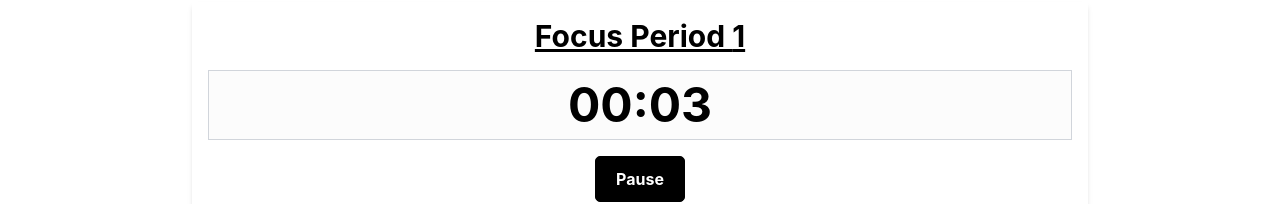
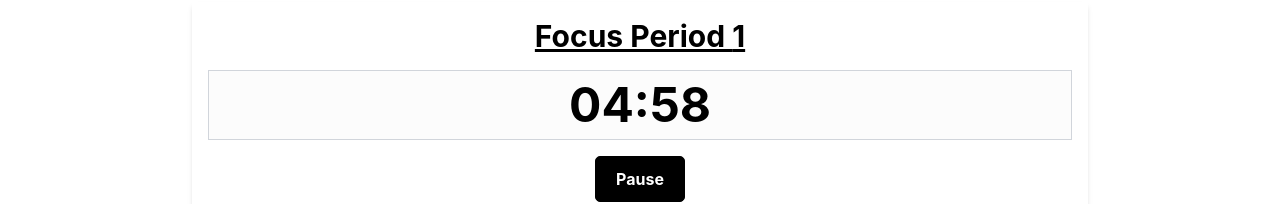
Before and after one commit to paulcair/productivityapp, a React (Create React App) app in the folder frontend/: page / in a window 1280 px wide. Both pictures are taken after typing "5" into the empty fields and a click on the button "Start Focus Session". Shown: the part 261-465 px from the top of the page. Built offline with nearby package versions, Linux system fonts and the light colour scheme.

Commit message:
Pretty much there. Just need to add the clear all tasks button, and finalize how the complete task button functionality works in terms of updating the task list and refreshing the focus session form

```diff
--- a/frontend/src/components/Timer.jsx
+++ b/frontend/src/components/Timer.jsx
@@ -11,7 +11,7 @@ function Timer({ initialTime, onTimerEnd }) {
     }
 
     useEffect(()=>{
-        setTime(initialTime)
+        setTime(initialTime*60)
     },[initialTime])
 
 
```
